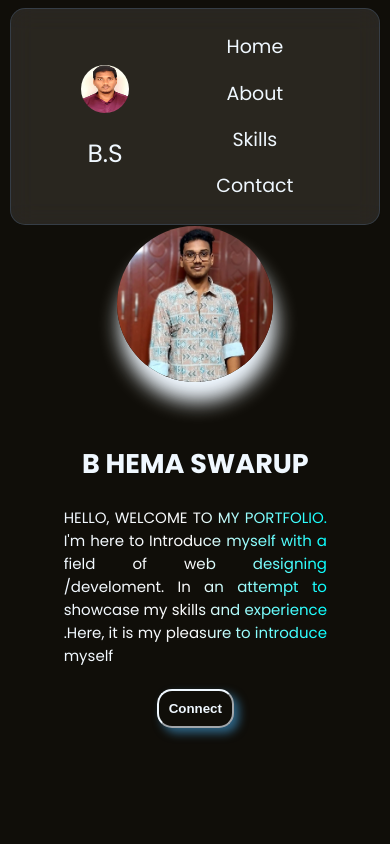
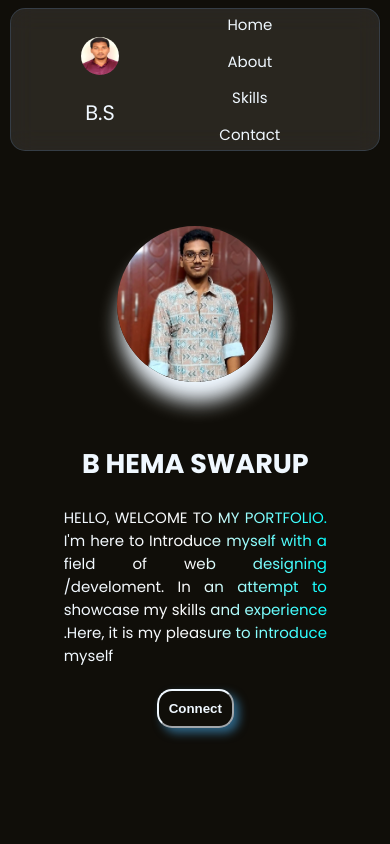
Before and after one commit to Swarup-git-hub/portfolio-, a plain HTML site: page index.html in a window 390 px wide. Shown: the top 844 px of the page. Drawn offline with Linux system fonts and the light colour scheme.

Commit message:
Update style.css

```diff
--- a/style.css
+++ b/style.css
@@ -1004,7 +1004,7 @@ footer a:hover {
 
     /* Navigation Bar */
     .nav-bar {
-        height: auto;
+        height: 17vh;
         width: 95%;
         margin-top: 2%;
         font-size: 16px;
@@ -1029,13 +1029,13 @@ footer a:hover {
     }
 
     .profile-photo img {
-        width: 48px;
-        height: 48px;
+        width: 38px;
+        height: 38px;
     }
 
 
     .left span {
-        font-size: 25px;
+        font-size: 21px;
     }
 
     .right {
@@ -1050,10 +1050,10 @@ footer a:hover {
 
     .right a {
         margin: 1%;
-        padding: 7px;
+        padding: 5px;
         height: auto;
         width: auto;
-        font-size: 19px;
+        font-size: 15px;
     }
 
     /* .tilt {
```
